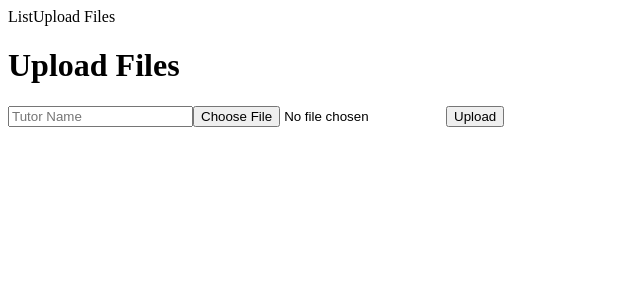
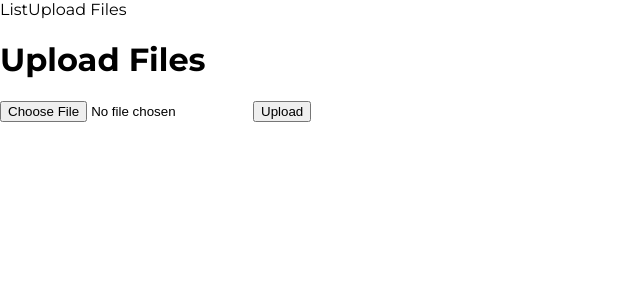
Before and after one commit to MortredN/scorm-upload, an Angular app: page /upload in a window 1280 px wide. Shown: the top 300 px of the page, without its empty margins (0-640 px from the left). Built offline with nearby package versions, Linux system fonts and the light colour scheme.

Commit message:
"tutor" relevances removed and swal added

```diff
--- a/package.json
+++ b/package.json
@@ -30,6 +30,7 @@
     "path": "^0.12.7",
     "pg": "^8.0.3",
     "rxjs": "~6.5.4",
+    "sweetalert2": "^9.10.12",
     "tslib": "^1.10.0",
     "zone.js": "~0.10.2"
   },
--- a/server.js
+++ b/server.js
@@ -61,8 +61,8 @@ const insertScorm = (req) => {
 
   deleteSameScorms(newRepo, req.body.userId);
 
-  var insertQuery = "INSERT INTO scorms (tutor_name, upload_time, repo_name, repo_url_name, user_id) VALUES ($1, $2, $3, $4, $5);";
-  var insertValues = [req.body.tutor, new Date(), newRepo, newRepo.replace(/\s+/g, '_'), req.body.userId];
+  var insertQuery = "INSERT INTO scorms (upload_time, repo_name, repo_url_name, user_id) VALUES ($1, $2, $3, $4);";
+  var insertValues = [new Date(), newRepo, newRepo.replace(/\s+/g, '_'), req.body.userId];
 
   if (req.body.userId != '')
   {
--- a/src/app/list/list.component.html
+++ b/src/app/list/list.component.html
@@ -5,12 +5,10 @@
 <table>
     <tr>
         <th>SCORM Folder Name</th>
-        <th>Tutor Name</th>
         <th>Uploaded Time</th>
     </tr>
     <tr *ngFor="let scorm of scorms">
         <td>{{scorm.repo_name}}</td>
-        <td>{{scorm.tutor_name}}</td>
         <td>{{scorm.upload_time}}</td>
         <td><button (click)="playScorm(scorm.repo_name, scorm.repo_url_name, scorm.user_id)">Embed</button></td>
     </tr>
--- a/src/app/list/scorm.ts
+++ b/src/app/list/scorm.ts
@@ -1,6 +1,5 @@
 export class Scorm {
     scorm_id;
-    tutor_name;
     upload_time;
     repo_name;
     repo_url_name;
--- a/src/app/upload/upload.component.html
+++ b/src/app/upload/upload.component.html
@@ -13,7 +13,6 @@
   </div>
 
   <form [formGroup]="form" (ngSubmit)="onSubmit()">
-    <input type="text" name="tutor" placeholder="Tutor Name"/>
     <input type="file" name="file" (change)="onFileChange($event)" />
     <button type="submit">Upload</button>
   </form>
--- a/src/app/upload/upload.component.ts
+++ b/src/app/upload/upload.component.ts
@@ -3,6 +3,7 @@ import { Router } from '@angular/router';
 import { FormBuilder, FormGroup } from  '@angular/forms';
 import { UploadService } from  './upload.service';
 import { UserIdService } from '../user-id.service';
+import Swal from 'sweetalert2';
 
 @Component({
   selector: 'app-upload',
@@ -29,25 +30,25 @@ export class UploadComponent implements OnInit {
       this.userId = userId;
 
       this.form = this.formBuilder.group({
-        userId: this.userId, tutor: '', file: ['']
+        userId: this.userId, file: ['']
       });
     })
   }
 
   onFileChange(event) {
-    if (event.target.files.length > 0) {
+    if (event.target.files.length > 0)
+    {
       const file = event.target.files[0];
       this.form.get('file').setValue(file);
     }
   }
 
   onSubmit() {
+    if(this.form.get('file').value != [''])
+    {
       const formData = new FormData();
 
-    this.form.get('tutor').setValue((document.getElementsByName('tutor')[0] as HTMLInputElement).value);
-
       formData.append('userId', this.form.get('userId').value);
-    formData.append('tutor', this.form.get('tutor').value);
       formData.append('file', this.form.get('file').value);
 
       this.uploadService.upload(formData).subscribe(
@@ -55,6 +56,16 @@ export class UploadComponent implements OnInit {
         (err) => this.error = err
       );
     }
+    else
+    {
+      Swal.fire({
+        title: 'Chưa có file! - No file!',
+        html: 'Xin hãy chọn file zip trong thiết bị của bạn...<br>Please select a zip file from your device...',
+        icon: 'error',
+        confirmButtonText: 'OK'
+      })
+    }
+  }
 
   navToList(): void {
     this.router.navigate(['/list', this.userId]);
--- a/src/styles.scss
+++ b/src/styles.scss
@@ -1 +1,6 @@
-/* You can add global styles to this file, and also import other style files */
+@import url('https://fonts.googleapis.com/css?family=Montserrat:400,500,600,700');
+
+body {
+    margin: 0;
+    font-family: 'Montserrat', sans-serif;
+}
```
Also changed, not shown: 1 other file (tests, documents, lock files or other folders). Lines whose indentation alone changed are shown as unchanged.
